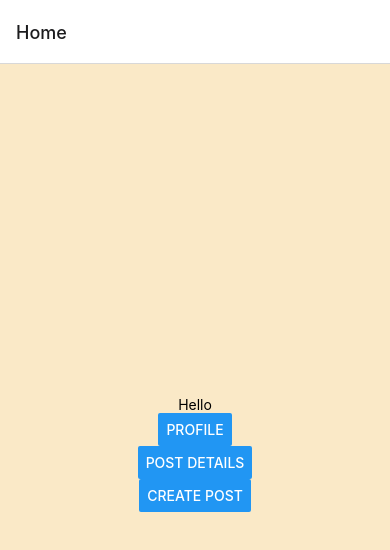
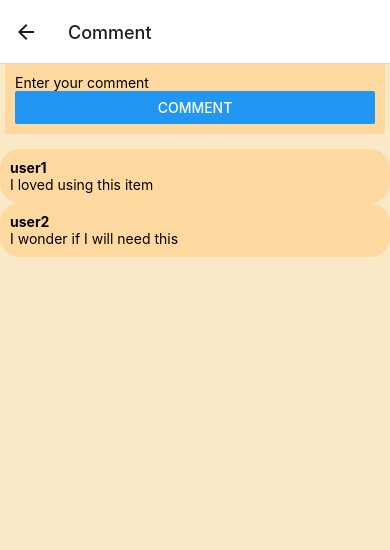
Before and after one commit to cis350/project-uniteandconquer, a React Native app in the folder uniteandconquer-mobile/: screen /Comment in a window 390 px wide. Shown: the top 550 px of the page. Built offline with nearby package versions, Linux system fonts and the light colour scheme.

Commit message:
update #57 #59
#57
#59
finished

```diff
--- a/uniteandconquer-mobile/App.js
+++ b/uniteandconquer-mobile/App.js
@@ -9,6 +9,7 @@ import {
 import UserProfile from './components/UserProfile';
 import PostDetails from './components/PostDetails';
 import CreatePost from './components/CreatePost';
+import Comment from './components/Comment';
 
 // styling ---------
 
@@ -52,6 +53,7 @@ export default function App() {
         <Stack.Screen name="UserProfile" component={UserProfile} />
         <Stack.Screen name="PostDetails" component={PostDetails} />
         <Stack.Screen name="CreatePost" component={CreatePost} />
+        <Stack.Screen name="Comment" component={Comment} />
       </Stack.Navigator>
     </NavigationContainer>
   );
--- /dev/null
+++ b/uniteandconquer-mobile/components/Comment.js
@@ -0,0 +1,83 @@
+import React, { useState } from 'react';
+import {
+  StyleSheet, View, ScrollView, Text, TextInput, Button,
+} from 'react-native';
+
+const styles = StyleSheet.create({
+  container: {
+    backgroundColor: '#FAE9C7',
+    height: '100%',
+    width: '100%',
+  },
+});
+const commentStyles = StyleSheet.create({
+  container: {
+    alignItems: 'center',
+    flex: 1,
+    justifyContent: 'flex-end',
+
+  },
+  addComment: {
+    padding: 10,
+    backgroundColor: '#FFD9A0',
+    marginBottom: 15,
+    width: 380,
+  },
+  commentName: {
+    fontWeight: 'bold',
+  },
+  commentContent: {
+
+  },
+  comment: {
+    backgroundColor: '#ffd9a0',
+    borderRadius: 20,
+    padding: 10,
+    // shadowColor: '0px 4px 4px rgba(0, 0, 0, 0.25)',
+    // borderRadius: 5,
+    // padding: '5px',
+    // marginTop: '15px',
+    // width: '350px',
+  },
+});
+function Comment() {
+  const [tempID, setTempID] = useState(3);
+  const [commentInput, setCommentInput] = useState('');
+  const [comments, setComments] = useState([
+    { id: 1, name: 'user1', content: 'I loved using this item' },
+    { id: 2, name: 'user2', content: 'I wonder if I will need this' },
+  ]);
+
+  const addComment = () => {
+    if (commentInput && commentInput.length > 0) {
+      const newComment = { id: tempID, name: `user${3}`, content: commentInput };
+      setComments([...comments, newComment]);
+      setTempID(tempID + 1);
+      setCommentInput('');
+    }
+  };
+
+  return (
+    <ScrollView style={styles.container}>
+      <View style={commentStyles.container}>
+        <View style={commentStyles.addComment}>
+          <TextInput placeholder="Enter your comment" value={commentInput} onChangeText={setCommentInput} />
+          <Button title="Comment" onPress={addComment} />
+        </View>
+      </View>
+
+      <View>
+        {comments.map((comment) => (
+          <View style={commentStyles.comment}>
+            <View>
+              <View><Text style={commentStyles.commentName}>{comment.name}</Text></View>
+              <View><Text style={commentStyles.commentContent}>{comment.content}</Text></View>
+            </View>
+          </View>
+        ))}
+      </View>
+    </ScrollView>
+  );
+}
+
+export default Comment;
--- a/uniteandconquer-mobile/components/CreatePost.js
+++ b/uniteandconquer-mobile/components/CreatePost.js
@@ -19,7 +19,6 @@ const userStyles = StyleSheet.create({
     alignItems: 'stretch',
     justifyContent: 'center',
     margin: 10,
-    zIndex: 1,
   },
   text: {
     textAlign: 'right',
@@ -34,7 +33,6 @@ const createPostStyles = StyleSheet.create({
     borderWidth: 8,
     borderColor: '#FFD9A0',
     height: '90%',
-    zIndex: 0,
   },
   tags: {
     backgroundColor: '#FFCB7D',
@@ -107,32 +105,36 @@ const createPostStyles = StyleSheet.create({
     borderRadius: 6,
     padding: 3,
     marginRight: 5,
-    width: 100,
   },
   RightButton: {
     backgroundColor: '#C6C6C6',
     borderRadius: 6,
     padding: 3,
     marginLeft: 5,
-    width: 100,
   },
   buttons: {
     flexDirection: 'row',
     alignItems: 'center',
     justifyContent: 'center',
     position: 'relative',
-    bottom: -80,
+    bottom: -45,
   },
 });
 
 // app content --------
 
-export default function CreatePost() {
+export default function CreatePost({ navigation }) {
   const [itemName, setItemName] = React.useState('');
   const [targetQuantity, setTargetQuantity] = React.useState('');
   const [price, setPrice] = React.useState('');
   const [link, setLink] = React.useState('');
   const [description, setDescription] = React.useState('');
+  const [tags, setTags] = React.useState([]);
+
+  function addTags(tag) {
+    setTags((arr) => [...arr, tag]);
+    console.log('adding tag... and current tags are:', tags);
+  }
 
   return (
     <ScrollView style={styles.container}>
@@ -155,11 +157,11 @@ export default function CreatePost() {
             <View style={createPostStyles.tags}>
               <Text style={createPostStyles.tagsHeader}>Tags</Text>
               <View>
-                <Text style={createPostStyles.tag}>Tag1</Text>
-                <Text style={createPostStyles.tag}>Tag2</Text>
-                <Text style={createPostStyles.tag}>Tag3</Text>
-                <Text style={createPostStyles.tag}>Tag3</Text>
-                <Text style={createPostStyles.tag}>Tag3</Text>
+                <Text style={createPostStyles.tag} onPress={() => addTags('Tag1')}>Tag1</Text>
+                <Text style={createPostStyles.tag} onPress={() => addTags('Tag2')}>Tag2</Text>
+                <Text style={createPostStyles.tag} onPress={() => addTags('Tag3')}>Tag3</Text>
+                <Text style={createPostStyles.tag} onPress={() => addTags('Tag4')}>Tag4</Text>
+                <Text style={createPostStyles.tag} onPress={() => addTags('Tag5')}>Tag5</Text>
               </View>
             </View>
             <View style={{ flexShrink: 1 }}>
@@ -207,9 +209,19 @@ export default function CreatePost() {
             />
           </View>
           <View>
+            <Text style={createPostStyles.fieldName}>Tags</Text>
+            <View style={createPostStyles.description}>
+              <Text>
+                {' '}
+                {tags}
+                {' '}
+              </Text>
+            </View>
+          </View>
+          <View>
             <View style={createPostStyles.buttons}>
-              <View style={createPostStyles.LeftButton}><Button color="#000" title="Post" /></View>
-              <View style={createPostStyles.RightButton}><Button color="#000" title="Cancel" /></View>
+              <View style={createPostStyles.LeftButton}><Button color="#000" title="Post" onPress={() => navigation.navigate('PostDetails')} /></View>
+              <View style={createPostStyles.RightButton}><Button color="#000" title="Cancel" onPress={() => navigation.navigate('Home')} /></View>
             </View>
           </View>
         </View>
--- a/uniteandconquer-mobile/components/PostDetails.js
+++ b/uniteandconquer-mobile/components/PostDetails.js
@@ -1,6 +1,6 @@
 import React from 'react';
 import {
-  StyleSheet, View, ScrollView, Text, Button,
+  StyleSheet, View, ScrollView, Text, FlatList, Button,
 } from 'react-native';
 import Icon from 'react-native-vector-icons/FontAwesome';
 
@@ -82,34 +82,28 @@ const postDetailStyles = StyleSheet.create({
     width: '40%',
   },
   groupUserName: {
+    marginTop: 5,
     fontSize: 20,
-    marginTop: 10,
-    marginBottom: 22,
-    marginLeft: 20,
+    marginBottom: 25,
   },
   groupUserQuantity: {
     fontSize: 20,
-    marginTop: 10,
-    marginBottom: 22,
-    marginLeft: 20,
+    marginBottom: 33,
   },
   groupUserIcon: {
     marginBottom: 10,
-    marginRight: 10,
   },
   LeftButton: {
     backgroundColor: '#FFCB7D',
     borderRadius: 6,
     padding: 3,
     marginRight: 5,
-    width: 100,
   },
   RightButton: {
     backgroundColor: '#C6C6C6',
     borderRadius: 6,
     padding: 3,
     marginLeft: 5,
-    width: 100,
   },
   buttons: {
     flexDirection: 'row',
@@ -130,7 +124,7 @@ const postDetailStyles = StyleSheet.create({
 
 // app content --------
 
-export default function PostDetails() {
+export default function PostDetails({ navigation }) {
   return (
     <ScrollView style={styles.container}>
       <View style={userStyles.container}>
@@ -175,58 +169,53 @@ export default function PostDetails() {
           <Text style={postDetailStyles.details}>Group size: 2</Text>
           <View>
             <View style={postDetailStyles.groupUser}>
-              <View style={postDetailStyles.list}>
-                {[
+              <FlatList
+                scrollEnabled="false"
+                data={[
                   { key: 'Alice' },
                   { key: 'Bob' },
                   { key: 'Dan' },
-                ].map(() => (
-                  <View>
-                    <Icon
-                      style={postDetailStyles.groupUserIcon}
-                      name="user"
-                      size={40}
+                ]}
+                renderItem={() => (
+                  <Icon style={postDetailStyles.groupUserIcon} name="user" size={35} />
+                )}
               />
-                  </View>
-                ))}
-              </View>
-              <View>
-                {[
+              <FlatList
+                scrollEnabled="false"
+                data={[
                   { key: 'Alice' },
                   { key: 'Bob' },
                   { key: 'Dan' },
-                ].map((item) => (
-                  <View>
+                ]}
+                renderItem={({ item }) => (
                   <Text
                     style={postDetailStyles.groupUserName}
                   >
                     {item.key}
                   </Text>
-                  </View>
-                ))}
-              </View>
-              <View>
-                {[
+                )}
+              />
+              <FlatList
+                scrollEnabled="false"
+                data={[
                   { key: 5 },
                   { key: 3 },
                   { key: 4 },
-                ].map((item) => (
-                  <View>
+                ]}
+                renderItem={({ item }) => (
                   <Text
-                      style={postDetailStyles.groupUserQuantity}
+                    style={postDetailStyles.groupUserName}
                   >
-                      Quantity:
-                      {' '}
                     {item.key}
                   </Text>
-                  </View>
-                ))}
-              </View>
+                )}
+              />
             </View>
           </View>
           <View>
             <View style={postDetailStyles.buttons}>
               <View style={postDetailStyles.LeftButton}><Button color="#000" title="Join" /></View>
+              <View style={postDetailStyles.LeftButton}><Button color="#000" title="Comment" onPress={() => navigation.navigate('Comment')} /></View>
               <View style={postDetailStyles.RightButton}><Button color="#000" title="Back" /></View>
             </View>
           </View>
```
Lines whose indentation alone changed are shown as unchanged.
